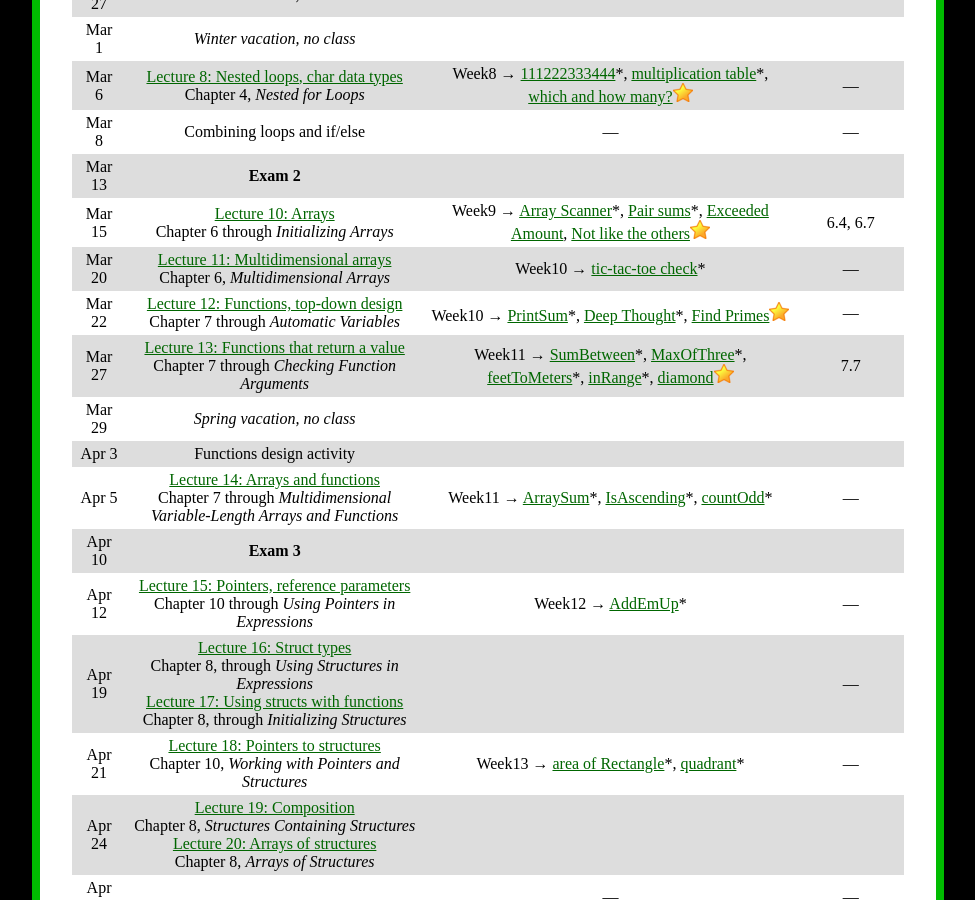
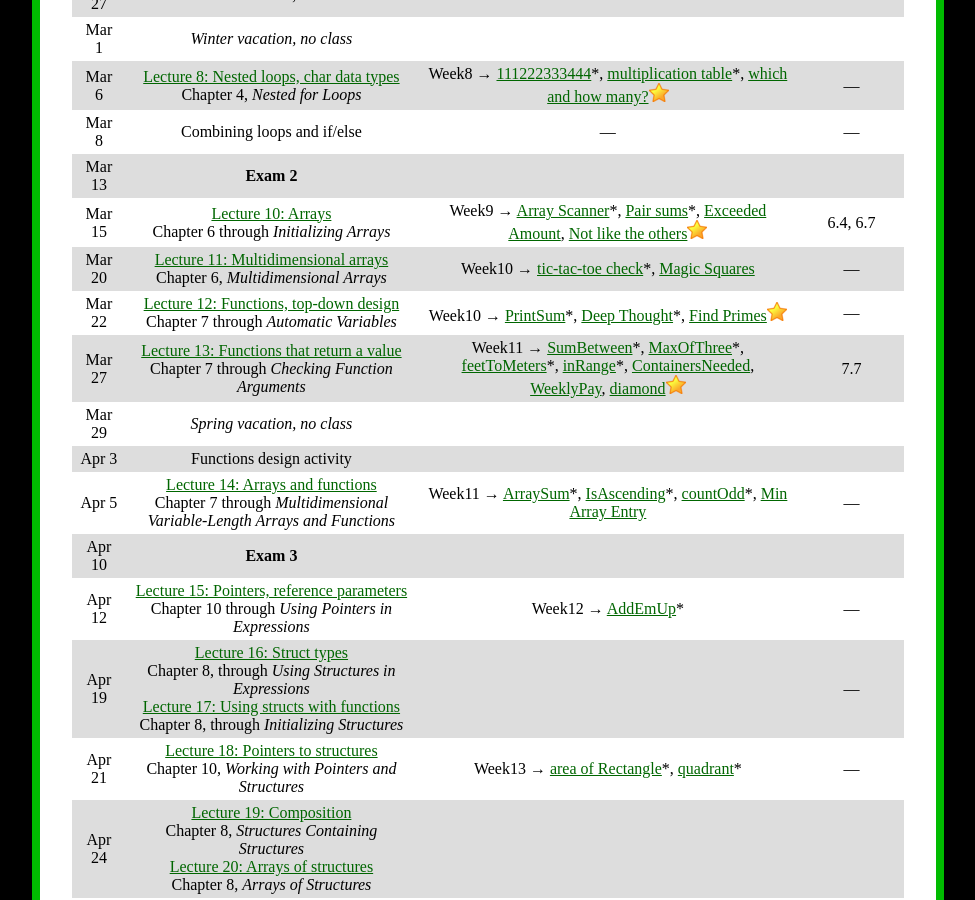
Before and after one commit to ycpcs/cs101-spring2018, a Jekyll site: the page built from schedule.md, in a window 1280 px wide and 900 px high, scrolled down 1000 px. Shown: the whole window, without its empty margins (152-1127 px from the left). Built offline with Jekyll 4.4.1, drawn with Linux system fonts in a browser that asks for light colours.

Commit message:
fix more course ids?

```diff
--- a/schedule.md
+++ b/schedule.md
@@ -15,32 +15,32 @@
 Date | Readings/Topic | CloudCoder exercises | Textbook exercises
 :----: | :--------: | :--------------------: | :------------------:
 Jan 18 | [How to succeed in CS 101](success.html) | &mdash; | &mdash;
-Jan 23 | [Lecture 1: printf, scanf, int variables](lectures/lecture01.html) | Week2 &rarr; [hello](https://cs.ycp.edu/cloudcoder/#exercise?c=15,p=796)\*, [it goes to 11](https://cs.ycp.edu/cloudcoder/#exercise?c=15,p=797)\*, [how many tacos?](https://cs.ycp.edu/cloudcoder/#exercise?c=15,p=798), [What day is it?](https://cs.ycp.edu/cloudcoder/#exercise?c=15,p=799) | 2.4, 2.5
-Jan 25 | [Lecture 2: More data types, expressions](lectures/lecture02.html)<br>Chapter 3 through *The Modulus Operator* | Week2 &rarr; [hamster years](https://cs.ycp.edu/cloudcoder/#exercise?c=15,p=800) \*, [F to C](https://cs.ycp.edu/cloudcoder/#exercise?c=15,p=801)\*, [Mmmm, piece of candy!](https://cs.ycp.edu/cloudcoder/#exercise?c=15,p=802)\*, [Cost of lunch](https://cs.ycp.edu/cloudcoder/#exercise?c=15,p=803) | 3.6, 3.9
-Jan 30 | [Lecture 3: More about variables and expressions](lectures/lecture03.html)<br>Chapter 3, *Integer and Floating-Point Conversions* to end of chapter | Week3 &rarr; [radius of circle](https://cs.ycp.edu/cloudcoder/#exercise?c=15,p=804) \*, [divvy up the rice](https://cs.ycp.edu/cloudcoder/#exercise?c=15,p=805)\* | &mdash;
-Feb 1 | [Lecture 4: Conditions and decisions](lectures/lecture04.html)<br>Chapter 5 through *Nested if Statements* | Week3 &rarr; [Basic Double Coupon](https://cs.ycp.edu/cloudcoder/#exercise?c=15,p=806)\*, [Simple Filter](https://cs.ycp.edu/cloudcoder/#exercise?c=15,p=807)\*, [Restaurant check calculator](https://cs.ycp.edu/cloudcoder/#exercise?c=15,p=809)\*, [Bank Balance](https://cs.ycp.edu/cloudcoder/#exercise?c=15,p=808)\*, [make change](https://cs.ycp.edu/cloudcoder/#exercise?c=15,p=843) | 5.2
+Jan 23 | [Lecture 1: printf, scanf, int variables](lectures/lecture01.html) | Week2 &rarr; [hello](https://cs.ycp.edu/cloudcoder/#exercise?c=17,p=796)\*, [it goes to 11](https://cs.ycp.edu/cloudcoder/#exercise?c=17,p=797)\*, [how many tacos?](https://cs.ycp.edu/cloudcoder/#exercise?c=17,p=798), [What day is it?](https://cs.ycp.edu/cloudcoder/#exercise?c=17,p=799) | 2.4, 2.5
+Jan 25 | [Lecture 2: More data types, expressions](lectures/lecture02.html)<br>Chapter 3 through *The Modulus Operator* | Week2 &rarr; [hamster years](https://cs.ycp.edu/cloudcoder/#exercise?c=17,p=800) \*, [F to C](https://cs.ycp.edu/cloudcoder/#exercise?c=17,p=801)\*, [Mmmm, piece of candy!](https://cs.ycp.edu/cloudcoder/#exercise?c=17,p=802)\*, [Cost of lunch](https://cs.ycp.edu/cloudcoder/#exercise?c=17,p=803) | 3.6, 3.9
+Jan 30 | [Lecture 3: More about variables and expressions](lectures/lecture03.html)<br>Chapter 3, *Integer and Floating-Point Conversions* to end of chapter | Week3 &rarr; [radius of circle](https://cs.ycp.edu/cloudcoder/#exercise?c=17,p=804) \*, [divvy up the rice](https://cs.ycp.edu/cloudcoder/#exercise?c=17,p=805)\* | &mdash;
+Feb 1 | [Lecture 4: Conditions and decisions](lectures/lecture04.html)<br>Chapter 5 through *Nested if Statements* | Week3 &rarr; [Basic Double Coupon](https://cs.ycp.edu/cloudcoder/#exercise?c=17,p=806)\*, [Simple Filter](https://cs.ycp.edu/cloudcoder/#exercise?c=17,p=807)\*, [Restaurant check calculator](https://cs.ycp.edu/cloudcoder/#exercise?c=17,p=809)\*, [Bank Balance](https://cs.ycp.edu/cloudcoder/#exercise?c=17,p=808)\*, [make change](https://cs.ycp.edu/cloudcoder/#exercise?c=17,p=843) | 5.2
 Feb 6 | <span class="activity">Conditions/decisions design activity</span> | &mdash; | &mdash;
-Feb 8 | [Lecture 5: If/else if/else statements, random numbers](lectures/lecture05.html)<br>Chapter 5, *The else if Construct* | Week4 &rarr; [Triple Coupon](https://cs.ycp.edu/cloudcoder/#exercise?c=15,p=810)\*, [member discount](https://cs.ycp.edu/cloudcoder/#exercise?c=15,p=811)\*, [Complex Filter](https://cs.ycp.edu/cloudcoder/#exercise?c=15,p=812)\*, [grading](https://cs.ycp.edu/cloudcoder/#exercise?c=15,p=853), [Median of three](https://cs.ycp.edu/cloudcoder/#exercise?c=15,p=857)![gold star](img/goldstar-tiny.png) | &mdash;
-Feb 13 | **Exam 1** | Exam1Review &rarr; [fleems](https://cs.ycp.edu/cloudcoder/#exercise?c=15,p=854), [buy 3, get 1 free](https://cs.ycp.edu/cloudcoder/#exercise?c=15,p=859)
-Feb 15 | [Lecture 6: For loops, loop recipes](lectures/lecture06.html)<br>Chapter 4, through *The for Statement* | Week5 &rarr; [bananana](https://cs.ycp.edu/cloudcoder/#exercise?c=15,p=813)\*, [Eeeeeeek](https://cs.ycp.edu/cloudcoder/#exercise?c=15,p=842)\*, [countdown](https://cs.ycp.edu/cloudcoder/#exercise?c=15,p=814)\*, [keep doubling](https://cs.ycp.edu/cloudcoder/#exercise?c=15,p=815)\*, [dice rolls](https://cs.ycp.edu/cloudcoder/#exercise?c=15,p=844)![gold star](img/goldstar-tiny.png) | 4.2
-Feb 20 | [Lecture 7: While loops, coding style](lectures/lecture07.html)<br>Chapter 4, *The while Statement* | Week6 &rarr; [Check Input](https://cs.ycp.edu/cloudcoder/#exercise?c=15,p=816)\*, [squares](https://cs.ycp.edu/cloudcoder/#exercise?c=15,p=817)\*, [day numbers](https://cs.ycp.edu/cloudcoder/#exercise?c=15,p=818)\* | 4.11
+Feb 8 | [Lecture 5: If/else if/else statements, random numbers](lectures/lecture05.html)<br>Chapter 5, *The else if Construct* | Week4 &rarr; [Triple Coupon](https://cs.ycp.edu/cloudcoder/#exercise?c=17,p=810)\*, [member discount](https://cs.ycp.edu/cloudcoder/#exercise?c=17,p=811)\*, [Complex Filter](https://cs.ycp.edu/cloudcoder/#exercise?c=17,p=812)\*, [grading](https://cs.ycp.edu/cloudcoder/#exercise?c=17,p=853), [Median of three](https://cs.ycp.edu/cloudcoder/#exercise?c=17,p=857)![gold star](img/goldstar-tiny.png) | &mdash;
+Feb 13 | **Exam 1** | Exam1Review &rarr; [fleems](https://cs.ycp.edu/cloudcoder/#exercise?c=17,p=854), [buy 3, get 1 free](https://cs.ycp.edu/cloudcoder/#exercise?c=17,p=859)
+Feb 15 | [Lecture 6: For loops, loop recipes](lectures/lecture06.html)<br>Chapter 4, through *The for Statement* | Week5 &rarr; [bananana](https://cs.ycp.edu/cloudcoder/#exercise?c=17,p=813)\*, [Eeeeeeek](https://cs.ycp.edu/cloudcoder/#exercise?c=17,p=842)\*, [countdown](https://cs.ycp.edu/cloudcoder/#exercise?c=17,p=814)\*, [keep doubling](https://cs.ycp.edu/cloudcoder/#exercise?c=17,p=815)\*, [dice rolls](https://cs.ycp.edu/cloudcoder/#exercise?c=17,p=844)![gold star](img/goldstar-tiny.png) | 4.2
+Feb 20 | [Lecture 7: While loops, coding style](lectures/lecture07.html)<br>Chapter 4, *The while Statement* | Week6 &rarr; [Check Input](https://cs.ycp.edu/cloudcoder/#exercise?c=17,p=816)\*, [squares](https://cs.ycp.edu/cloudcoder/#exercise?c=17,p=817)\*, [day numbers](https://cs.ycp.edu/cloudcoder/#exercise?c=17,p=818)\* | 4.11
 Feb 22 | <span class="activity">Loops design activity</span> | &mdash;
 Feb 27 | *Winter vacation, no class*
 Mar 1 | *Winter vacation, no class*
-Mar 6 | [Lecture 8: Nested loops, char data types](lectures/lecture08.html)<br>Chapter 4, *Nested for Loops* | Week8 &rarr; [111222333444](https://cs.ycp.edu/cloudcoder/#exercise?c=15,p=819)\*, [multiplication table](https://cs.ycp.edu/cloudcoder/#exercise?c=15,p=858)\*, [which and how many?](https://cs.ycp.edu/cloudcoder/#exercise?c=15,p=820)![gold star](img/goldstar-tiny.png) | &mdash;
+Mar 6 | [Lecture 8: Nested loops, char data types](lectures/lecture08.html)<br>Chapter 4, *Nested for Loops* | Week8 &rarr; [111222333444](https://cs.ycp.edu/cloudcoder/#exercise?c=17,p=819)\*, [multiplication table](https://cs.ycp.edu/cloudcoder/#exercise?c=17,p=858)\*, [which and how many?](https://cs.ycp.edu/cloudcoder/#exercise?c=17,p=820)![gold star](img/goldstar-tiny.png) | &mdash;
 Mar 8 | Combining loops and if/else | &mdash; | &mdash;
 Mar 13 | **Exam 2**
 Mar 15 | [Lecture 10: Arrays](lectures/lecture10.html)<br>Chapter 6 through *Initializing Arrays* | Week9 &rarr; [Array Scanner](https://cs.ycp.edu/cloudcoder/#exercise?c=17,p=821)\*, [Pair sums](https://cs.ycp.edu/cloudcoder/#exercise?c=17,p=822)\*, [Exceeded Amount](https://cs.ycp.edu/cloudcoder/#exercise?c=17,p=823), [Not like the others](https://cs.ycp.edu/cloudcoder/#exercise?c=17,p=824)![gold star](img/goldstar-tiny.png) | 6.4, 6.7
-Mar 20 | [Lecture 11: Multidimensional arrays](lectures/lecture11.html)<br>Chapter 6, *Multidimensional Arrays* | Week10 &rarr; [tic-tac-toe check](https://cs.ycp.edu/cloudcoder/#exercise?c=15,p=852)\* | &mdash;
-Mar 22 | [Lecture 12: Functions, top-down design](lectures/lecture12.html)<br>Chapter 7 through *Automatic Variables* | Week10 &rarr;  [PrintSum](https://cs.ycp.edu/cloudcoder/#exercise?c=15,p=825)\*, [Deep Thought](https://cs.ycp.edu/cloudcoder/#exercise?c=15,p=826)\*, [Find Primes](https://cs.ycp.edu/cloudcoder/#exercise?c=15,p=827)![gold star](img/goldstar-tiny.png) | &mdash;
-Mar 27 | [Lecture 13: Functions that return a value](lectures/lecture13.html)<br>Chapter 7 through *Checking Function Arguments* | Week11 &rarr; [SumBetween](https://cs.ycp.edu/cloudcoder/#exercise?c=15,p=831)\*, [MaxOfThree](https://cs.ycp.edu/cloudcoder/#exercise?c=15,p=832)\*, [feetToMeters](https://cs.ycp.edu/cloudcoder/#exercise?c=15,p=849)\*, [inRange](https://cs.ycp.edu/cloudcoder/#exercise?c=15,p=850)\*, [diamond](https://cs.ycp.edu/cloudcoder/#exercise?c=15,p=851)![gold star](img/goldstar-tiny.png) | 7.7
+Mar 20 | [Lecture 11: Multidimensional arrays](lectures/lecture11.html)<br>Chapter 6, *Multidimensional Arrays* | Week10 &rarr; [tic-tac-toe check](https://cs.ycp.edu/cloudcoder/#exercise?c=17,p=852)\*, [Magic Squares](https://cs.ycp.edu/cloudcoder/#exercise?c=17,p=864) | &mdash;
+Mar 22 | [Lecture 12: Functions, top-down design](lectures/lecture12.html)<br>Chapter 7 through *Automatic Variables* | Week10 &rarr;  [PrintSum](https://cs.ycp.edu/cloudcoder/#exercise?c=17,p=825)\*, [Deep Thought](https://cs.ycp.edu/cloudcoder/#exercise?c=17,p=826)\*, [Find Primes](https://cs.ycp.edu/cloudcoder/#exercise?c=17,p=827)![gold star](img/goldstar-tiny.png) | &mdash;
+Mar 27 | [Lecture 13: Functions that return a value](lectures/lecture13.html)<br>Chapter 7 through *Checking Function Arguments* | Week11 &rarr; [SumBetween](https://cs.ycp.edu/cloudcoder/#exercise?c=17,p=831)\*, [MaxOfThree](https://cs.ycp.edu/cloudcoder/#exercise?c=17,p=832)\*, [feetToMeters](https://cs.ycp.edu/cloudcoder/#exercise?c=17,p=849)\*, [inRange](https://cs.ycp.edu/cloudcoder/#exercise?c=17,p=850)\*, [ContainersNeeded](https://cs.ycp.edu/cloudcoder/#exercise?c=17,p=862), [WeeklyPay](https://cs.ycp.edu/cloudcoder/#exercise?c=17,p=863), [diamond](https://cs.ycp.edu/cloudcoder/#exercise?c=17,p=851)![gold star](img/goldstar-tiny.png) | 7.7
 Mar 29 | *Spring vacation, no class*
 Apr 3 | <span class="activity">Functions design activity</span>
-Apr 5 | [Lecture 14: Arrays and functions](lectures/lecture14.html)<br>Chapter 7 through *Multidimensional Variable-Length Arrays and Functions* | Week11 &rarr; [ArraySum](https://cs.ycp.edu/cloudcoder/#exercise?c=15,p=828)\*, [IsAscending](https://cs.ycp.edu/cloudcoder/#exercise?c=15,p=830)\*, [countOdd](https://cs.ycp.edu/cloudcoder/#exercise?c=15,p=829)\* | &mdash;
+Apr 5 | [Lecture 14: Arrays and functions](lectures/lecture14.html)<br>Chapter 7 through *Multidimensional Variable-Length Arrays and Functions* | Week11 &rarr; [ArraySum](https://cs.ycp.edu/cloudcoder/#exercise?c=17,p=828)\*, [IsAscending](https://cs.ycp.edu/cloudcoder/#exercise?c=17,p=830)\*, [countOdd](https://cs.ycp.edu/cloudcoder/#exercise?c=17,p=829)\*, [Min Array Entry](https://cs.ycp.edu/cloudcoder/#exercise?c=17,p=865) | &mdash;
 Apr 10 | **Exam 3**
-Apr 12 | [Lecture 15: Pointers, reference parameters](lectures/lecture15.html)<br>Chapter 10 through *Using Pointers in Expressions* | Week12 &rarr; [AddEmUp](https://cs.ycp.edu/cloudcoder/#exercise?c=15,p=833)\* | &mdash;
+Apr 12 | [Lecture 15: Pointers, reference parameters](lectures/lecture15.html)<br>Chapter 10 through *Using Pointers in Expressions* | Week12 &rarr; [AddEmUp](https://cs.ycp.edu/cloudcoder/#exercise?c=17,p=833)\* | &mdash;
 Apr 19 | [Lecture 16: Struct types](lectures/lecture16.html)<br>Chapter 8, through *Using Structures in Expressions*<br>[Lecture 17: Using structs with functions](lectures/lecture17.html)<br>Chapter 8, through *Initializing Structures* | | &mdash;
-Apr 21 | [Lecture 18: Pointers to structures](lectures/lecture18.html)<br>Chapter 10, *Working with Pointers and Structures* |  Week13 &rarr; [area of Rectangle](https://cs.ycp.edu/cloudcoder/#exercise?c=15,p=834)\*, [quadrant](https://cs.ycp.edu/cloudcoder/#exercise?c=15,p=860)\* | &mdash;
+Apr 21 | [Lecture 18: Pointers to structures](lectures/lecture18.html)<br>Chapter 10, *Working with Pointers and Structures* |  Week13 &rarr; [area of Rectangle](https://cs.ycp.edu/cloudcoder/#exercise?c=17,p=834)\*, [quadrant](https://cs.ycp.edu/cloudcoder/#exercise?c=17,p=860)\* | &mdash;
 Apr 24 | [Lecture 19: Composition](lectures/lecture19.html)<br>Chapter 8, *Structures Containing Structures*<br>[Lecture 20: Arrays of structures](lectures/lecture20.html)<br>Chapter 8, *Arrays of Structures*
 Apr 26 |  |  &mdash; | &mdash;
 May 1 | Exam review | &mdash; | &mdash;
```
